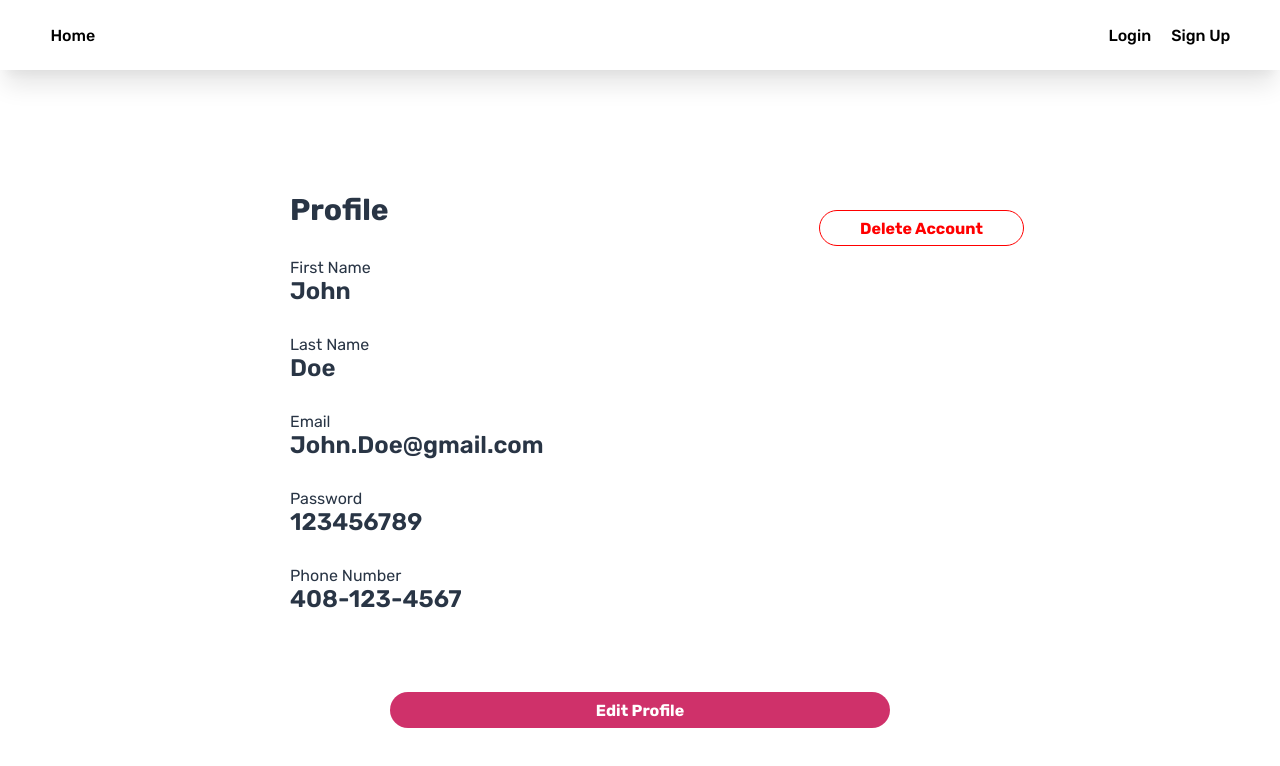
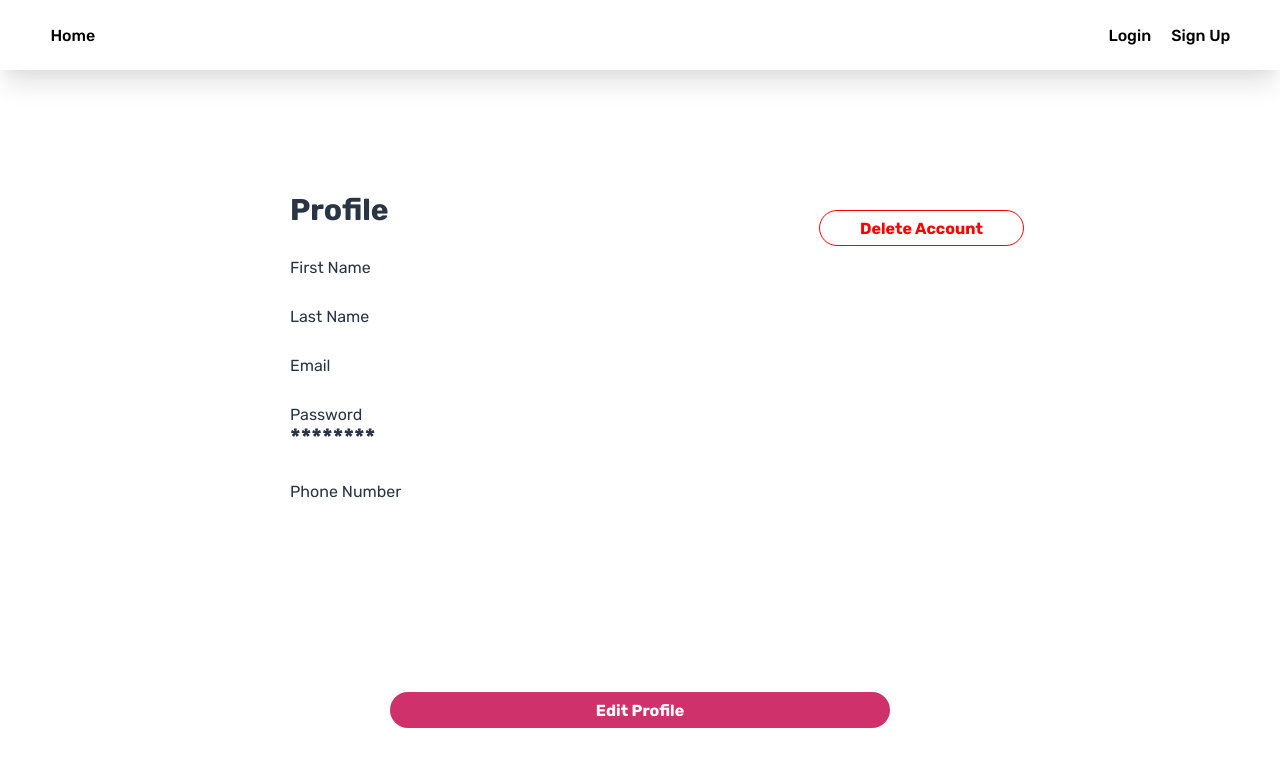
Before and after one commit to rmaskey1/LikeHome, a React (Create React App) app in the folder frontend/: page /profile/1 in a window 1280 px wide. Shown: the top 766 px of the page. Built offline with nearby package versions, Linux system fonts and the light colour scheme.

Commit message:
Integration: Profile

```diff
--- a/frontend/src/routes/Profile.jsx
+++ b/frontend/src/routes/Profile.jsx
@@ -72,6 +72,11 @@ const DeleteBtn = styled.div`
 function Profile() {
   const [showDeleteConfirmation, setShowDeleteConfirmation] = useState(false);
 
+  const userinfo = localStorage.userinfo
+    ? JSON.parse(localStorage.userinfo)
+    : {};
+
+  console.log(userinfo);
   const handleDeleteClick = () => {
     setShowDeleteConfirmation(true);
   };
@@ -96,15 +101,15 @@ function Profile() {
       <ProfileBox>
         <div>Profile</div>
         <Label>First Name</Label>
-        <Content>John</Content>
+        <Content>{userinfo.firstName}</Content>
         <Label>Last Name</Label>
-        <Content>Doe</Content>
+        <Content>{userinfo.lastName}</Content>
         <Label>Email</Label>
-        <Content>John.Doe@gmail.com</Content>
+        <Content>{userinfo.email}</Content>
         <Label>Password</Label>
-        <Content>123456789</Content>
+        <Content>********</Content>
         <Label>Phone Number</Label>
-        <Content>408-123-4567</Content>
+        <Content>{userinfo.phone}</Content>
       </ProfileBox>
       <EditBtn onClick={handleEditProfileClick}>Edit Profile</EditBtn>
       <DeleteBtn onClick={handleDeleteClick}>Delete Account</DeleteBtn>
```
